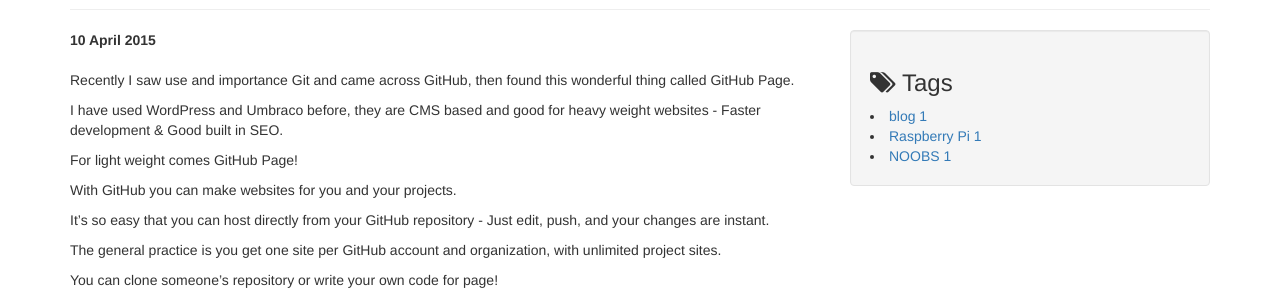
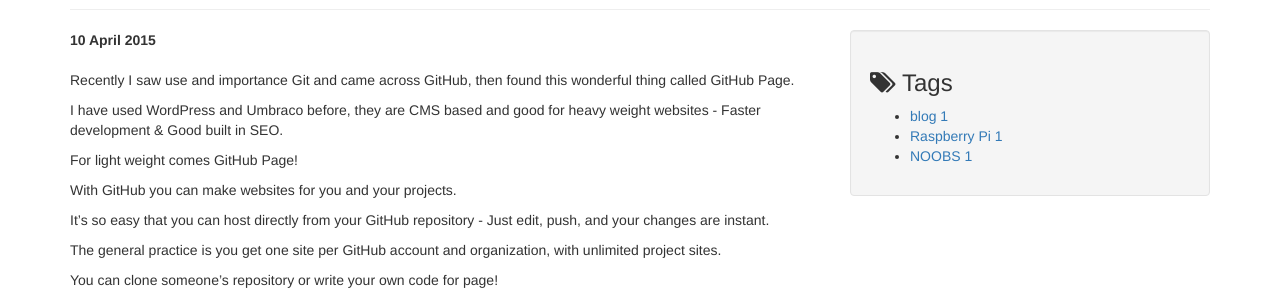
Before and after one commit to alirumane/ali-backup, a Jekyll site: the page built from _posts/2015-04-10-start-blog.md, in a window 1280 px wide. Shown: the part 125-425 px from the top of the page. Built offline with Jekyll 4.4.1, drawn with Linux system fonts in a browser that asks for light colours; comment, search, counter and statistics services are not loaded.

Commit message:
Update post.html

```diff
--- a/_includes/themes/bootstrap/post.html
+++ b/_includes/themes/bootstrap/post.html
@@ -53,9 +53,10 @@
     <div class="col-md-4 hidden-xs">
 	<div class="well">
 	<h3> <i class="fa fa-tags" aria-hidden="true"></i> Tags</h3>
-		 <ul></ul>
+		 <ul>
 		{% assign tags_list = site.tags %}
 		{% include JB/tags_list %}
+		</ul>
 	</div>
 	</div>
 
```
